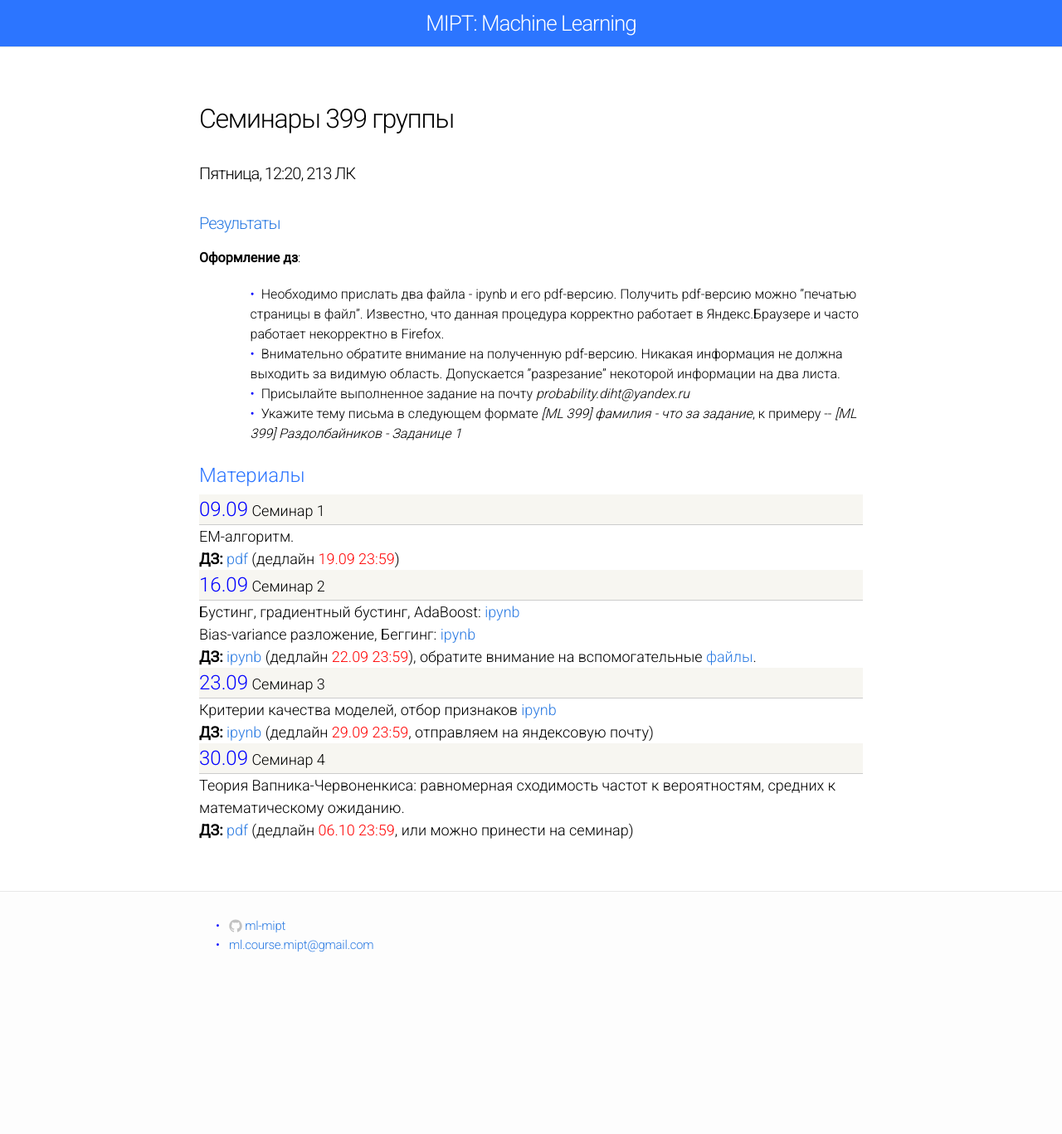
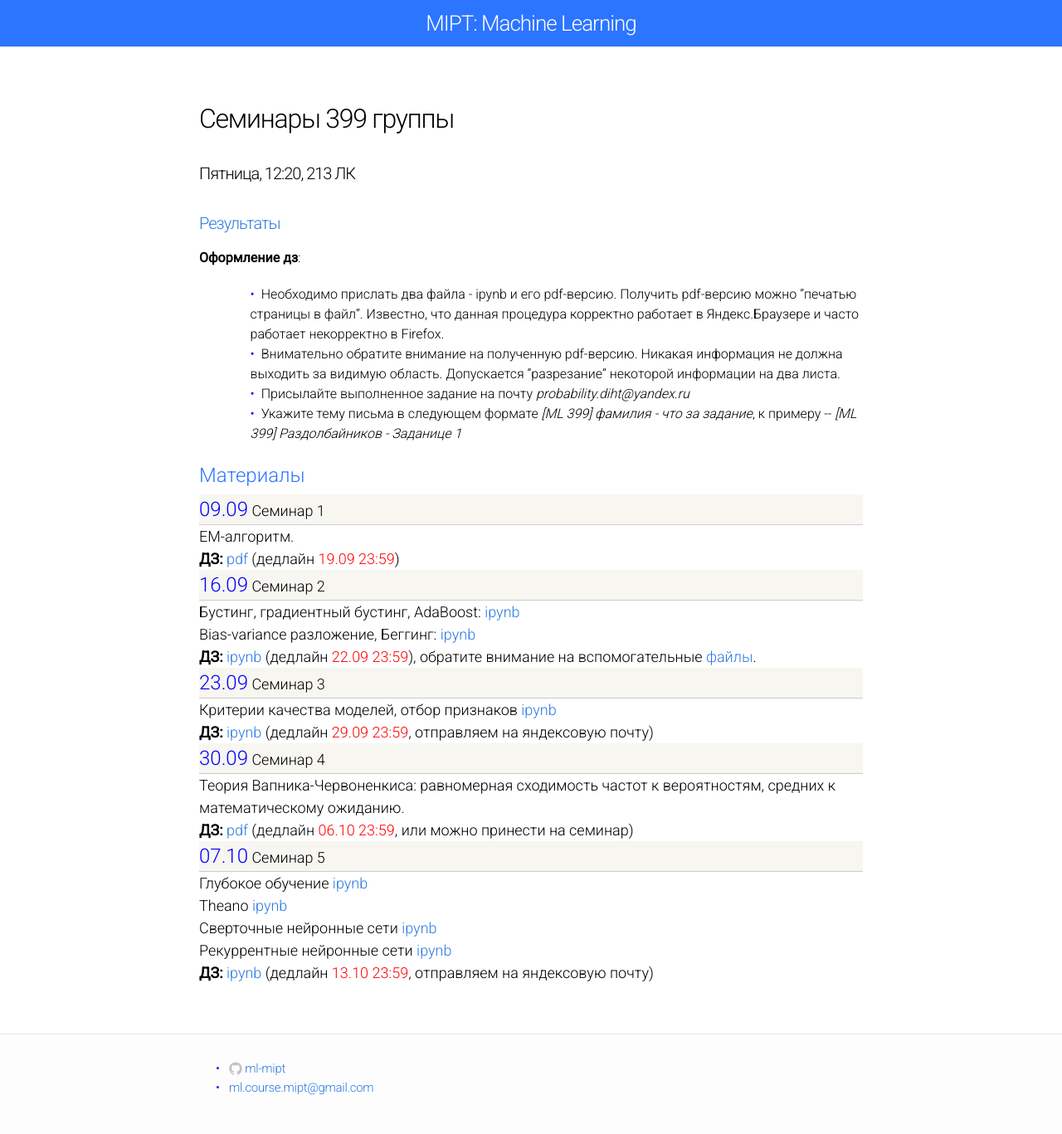
Before and after one commit to ml-mipt/old-ml-mipt.github.io, a Jekyll site: the page built from 399/seminars.md, in a window 1280 px wide. Shown: the whole page at 83% size. Built offline with Jekyll 4.4.1, drawn with Linux system fonts in a browser that asks for light colours; before the commit the page ends 1195 px from its top, so only the background shows below that.

Commit message:
Update seminars.md

```diff
--- a/399/seminars.md
+++ b/399/seminars.md
@@ -68,7 +68,22 @@ permalink: /399/
         (дедлайн <font color="red">06.10 23:59</font>, или можно принести на семинар)
     </div>
 
-
+       <div class="materials-item">
+      <font size="5" color="blue">07.10</font> Семинар 5
+    </div>
+    <div style="text-align: left">
+        Глубокое обучение
+        <a href="https://github.com/ml-mipt/ml-mipt-part2/blob/master/2016/seminars/sem05_deep_learning/01_backpropagation.ipynb">ipynb</a> <link href=""><br/>
+        Theano
+        <a href="https://github.com/ml-mipt/ml-mipt-part2/blob/master/2016/seminars/sem05_deep_learning/02_theano.ipynb">ipynb</a> <link href=""><br/>
+        Сверточные нейронные сети
+        <a href="https://github.com/ml-mipt/ml-mipt-part2/blob/master/2016/seminars/sem05_deep_learning/03_cnn.ipynb">ipynb</a> <link href=""><br/>
+        Рекуррентные нейронные сети
+        <a href="https://github.com/ml-mipt/ml-mipt-part2/blob/master/2016/seminars/sem05_deep_learning/04_rnn.ipynb">ipynb</a> <link href=""><br/>
+        <b>ДЗ:</b>
+        <a href="https://github.com/ml-mipt/ml-mipt-part2/blob/master/2016/home_works/hw05_deep_learning_rnn/homework.ipynb">ipynb</a>
+        (дедлайн <font color="red">13.10 23:59</font>, отправляем на яндексовую почту)
+    </div>
 
   </div>
 </div>
```
